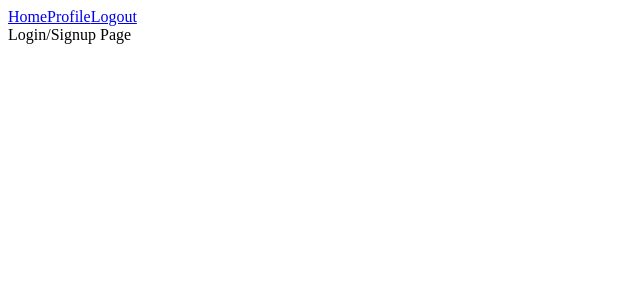
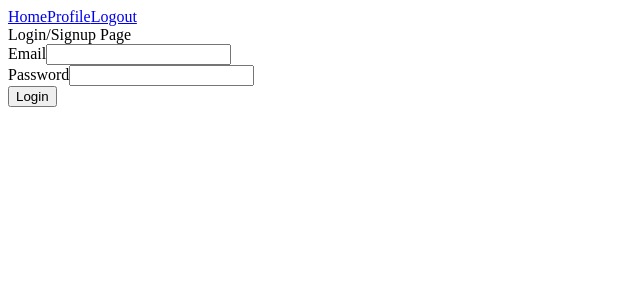
Before and after one commit to NCain24/Capstone, a React (Create React App) app: page / in a window 1280 px wide. Shown: the top 300 px of the page, without its empty margins (0-640 px from the left). Built offline with nearby package versions, Linux system fonts and the light colour scheme.

Commit message:
updated Login component

```diff
--- a/src/components/Login.jsx
+++ b/src/components/Login.jsx
@@ -1,62 +1,72 @@
 import { useState, useRef } from 'react';
-import { useNavigate } from 'react-router-dom';
-import Form from 'react-validation/build/form';
-import Input from 'react-validation/build/input';
-import CheckButton from 'react-validation/build/button';
-import AuthService from '../services/auth.service';
-
-const required = (value) => {
-  if (!value) {
-    <div>Required</div>;
-  }
-};
+// import { useNavigate } from 'react-router-dom';
+// import AuthService from '../services/auth.service';
 
 const Login = () => {
-
-  const navigate = useNavigate();
+  // const navigate = useNavigate();
   const form = useRef();
-  const checkBtn = useRef();
+  // const checkBtn = useRef();
 
   const [email, setEmail] = useState('');
   const [password, setPassword] = useState('');
   const [loading, setLoading] = useState('');
-  const [ message, setMessage ] = useState( '' );
+  const [message, setMessage] = useState('');
 
   const onChangeEmail = (e) => {
-    const email = e.target.value
-  }
+    const email = e.target.value;
+    console.log(email)
+    setEmail(email)
+  };
 
-  const onChangePassword = ( e ) => {
-    const password = e.target.value
-  }
+  const onChangePassword = (e) => {
+    const password = e.target.value;
+    console.log(password)
+    setPassword(password)
+  };
 
-  const handleLogin = ( e ) => {
-    e.preventDefault()
-    setMessage( '' )
-    setLoading( true )
-    form.current.validateAll()
-
-    if ( checkBtn.current.context._errors.length === 0 ) {
-      AuthService.login( email, password )
-        .then( () => {
-        navigate('/profile')
-        },
-          ( error ) => {
-            const resMessage = ( error.response && error.response.data && error.response.data.message ) || error.message || error.toString()
-            setLoading( false )
-            setMessage(resMessage)
-        })
-    } else {
-      setLoading(false)
-    }
-  }
+  const handleLogin = (e) => {
+    e.preventDefault();
+    setMessage('');
+    setLoading(true);
+  };
 
   return (
     <div>
       Login/Signup Page
+      <form onSubmit={handleLogin} ref={form}>
+        <div>
+          <label htmlFor="email">Email</label>
+          <input
+            type="text"
+            name="email"
+            value={email}
+            onChange={onChangeEmail}
+            required
+          />
+        </div>
+        <div>
+          <label htmlFor="password">Password</label>
+          <input
+            type="text"
+            name="password"
+            value={password}
+            onChange={onChangePassword}
+            required
+          />
+        </div>
+        <div>
+          <button disabled={ loading }>
+            <span>Login</span>
+          </button>
+        </div>
+        { message && (
+          <div>
+            {message}
+          </div>
+        ) }
+      </form>
     </div>
   );
-
 };
 
 export default Login;
```
Also changed, not shown: public/manifest.json.
